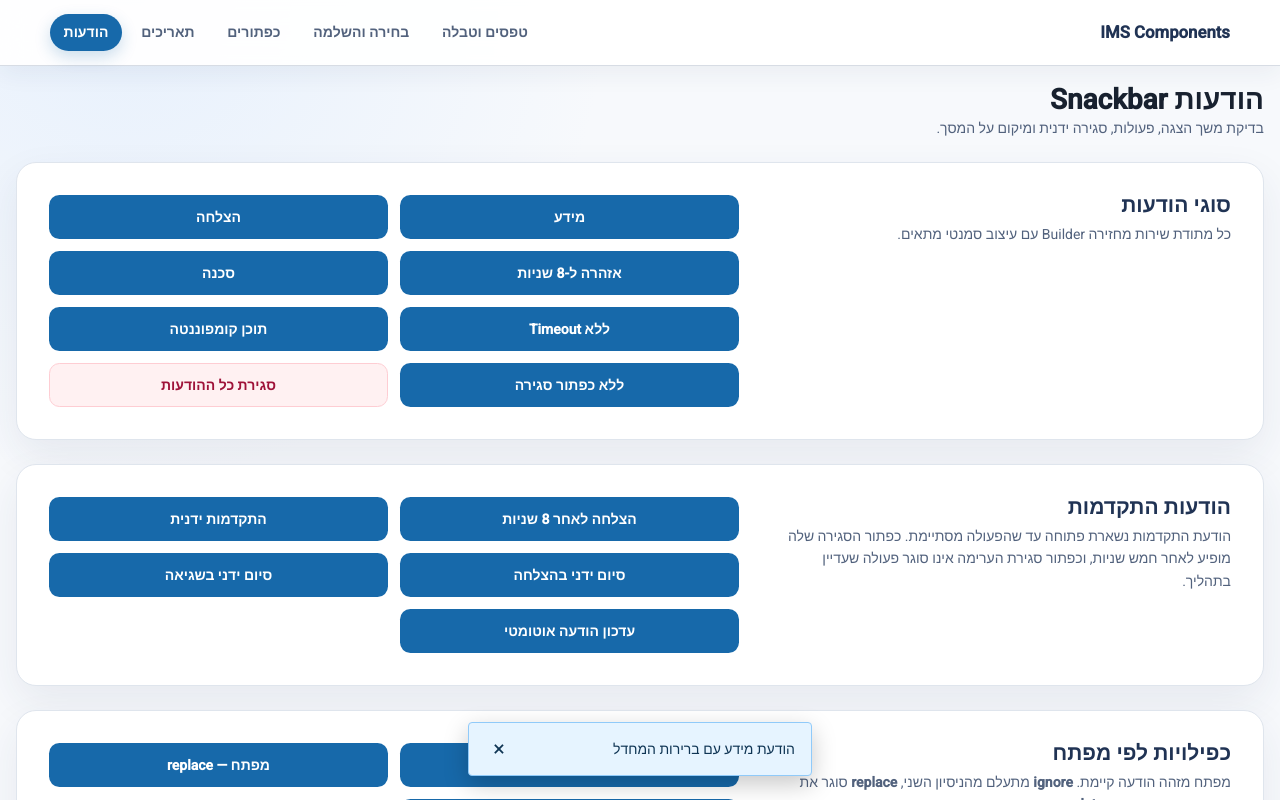
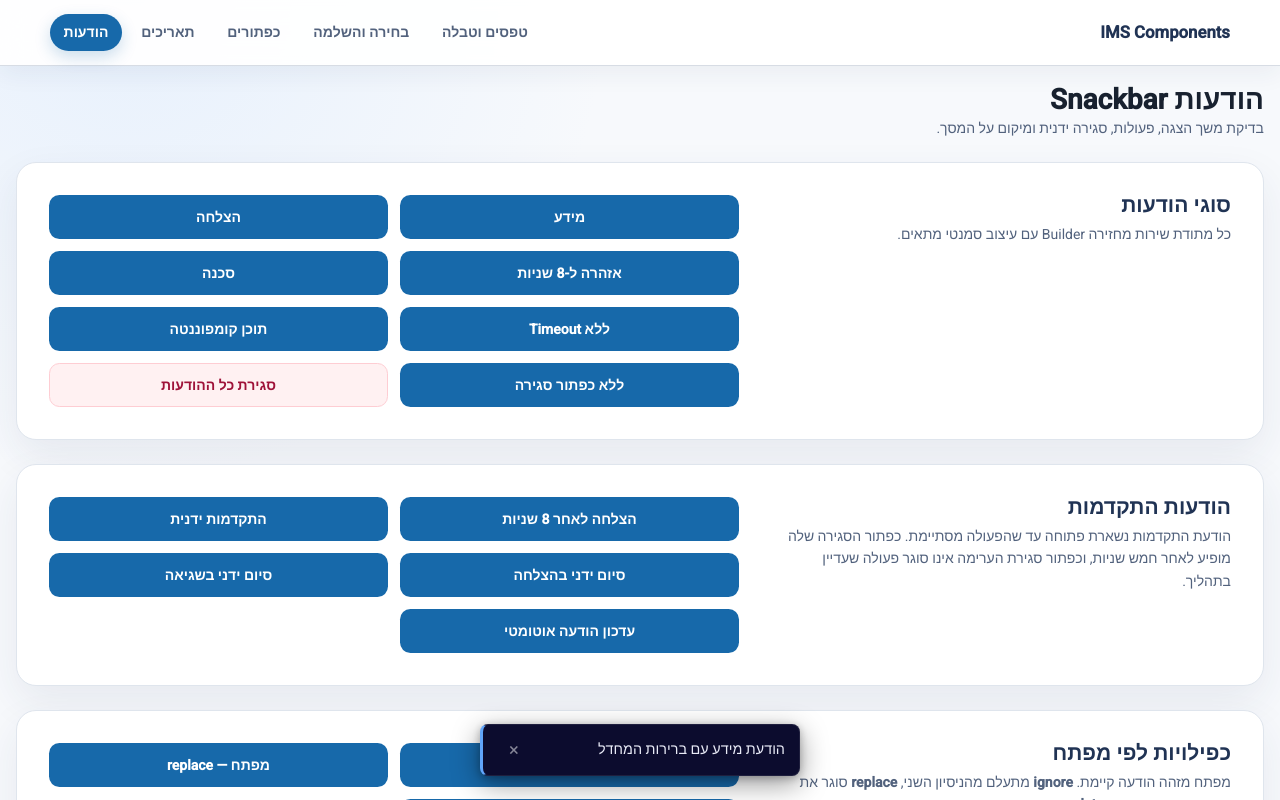
Before and after one commit to Far-Art/features-testing, an Angular app: page /snackbar in a window 1280 px wide. Both pictures are taken after a click on the button "מידע". Shown: the top 800 px of the page. Built offline with nearby package versions, Linux system fonts and the light colour scheme.

Commit message:
adjust styles

```diff
--- a/src/styles/ims-snackbar.scss
+++ b/src/styles/ims-snackbar.scss
@@ -2,19 +2,21 @@ ims-snackbar.ims-snackbar {
     display: flex;
     box-sizing: border-box;
     align-items: center;
-    justify-content: space-between;
-    gap: 1rem;
-    min-width: min(21.5rem, calc(100vw - 2rem));
-    max-width: min(42rem, calc(100vw - 2rem));
+    gap: 0.875rem;
+    min-width: min(20rem, calc(100vw - 2rem));
+    max-width: min(38rem, calc(100vw - 2rem));
     min-height: 3rem;
-    padding: 0.75rem 1rem;
-    color: var(--ims-snackbar-color, #0f3554);
-    background: var(--ims-snackbar-background, #e6f4ff);
-    border: 1px solid var(--ims-snackbar-border-color, #90caf9);
-    border-radius: 0.25rem;
-    box-shadow: 0 0.5rem 1.5rem rgb(0 0 0 / 22%);
+    padding: 0.75rem 0.875rem 0.75rem 1.125rem;
+    color: #e8eaf6;
+    background: #0c0c2e;
+    border: 1px solid rgb(255 255 255 / 8%);
+    border-left: 3px solid var(--ims-snackbar-accent, #818cf8);
+    border-radius: 0.5rem;
+    box-shadow:
+        0 8px 28px rgb(0 0 5 / 40%),
+        0 2px 8px rgb(0 0 5 / 25%);
     font: inherit;
-    animation: ims-snackbar-enter 150ms cubic-bezier(0, 0, 0.2, 1);
+    animation: ims-snackbar-enter 180ms cubic-bezier(0, 0, 0.2, 1);
 }
 
 .cdk-overlay-pane.ims-snackbar-stack-item {
@@ -24,7 +26,7 @@ ims-snackbar.ims-snackbar {
     transform-origin: var(--ims-snackbar-stack-origin, bottom center);
     transition:
         opacity 180ms ease,
-        transform 220ms cubic-bezier(0.22, 1, 0.36, 1);
+        transform 240ms cubic-bezier(0.22, 1, 0.36, 1);
     will-change: opacity, transform;
 }
 
@@ -56,6 +58,8 @@ ims-snackbar.ims-snackbar {
 .ims-snackbar__message {
     flex: 1 1 auto;
     overflow-wrap: anywhere;
+    font-size: 0.9rem;
+    line-height: 1.45;
 }
 
 .ims-snackbar__progress-indicator {
@@ -67,17 +71,18 @@ ims-snackbar.ims-snackbar {
     display: grid;
     flex: 0 0 auto;
     place-items: center;
-    width: 1.75rem;
-    height: 1.75rem;
+    width: 1.625rem;
+    height: 1.625rem;
     padding: 0;
-    color: inherit;
+    color: rgb(255 255 255 / 50%);
     background: transparent;
     border: 0;
     border-radius: 50%;
     font: inherit;
-    font-size: 1.35rem;
+    font-size: 1.15rem;
     line-height: 1;
     cursor: pointer;
+    transition: color 120ms ease;
 }
 
 .ims-snackbar__dismiss--hidden {
@@ -86,11 +91,12 @@ ims-snackbar.ims-snackbar {
 }
 
 .ims-snackbar__dismiss:hover {
-    background: color-mix(in srgb, currentColor 10%, transparent);
+    color: #fff;
+    background: rgb(255 255 255 / 10%);
 }
 
 .ims-snackbar__dismiss:focus-visible {
-    outline: 2px solid currentColor;
+    outline: 2px solid var(--ims-snackbar-accent, #818cf8);
     outline-offset: 2px;
 }
 
@@ -114,61 +120,56 @@ ims-snackbar.ims-snackbar {
 }
 
 .ims-snackbar-stack-control__button {
-    padding: 0.4rem 0.8rem;
-    color: #ffffff;
-    background: #334155;
-    border: 1px solid rgb(255 255 255 / 20%);
+    padding: 0.35rem 0.75rem;
+    color: #e8eaf6;
+    background: #0c0c2e;
+    border: 1px solid rgb(255 255 255 / 14%);
     border-radius: 999px;
-    box-shadow: 0 0.4rem 1rem rgb(15 23 42 / 22%);
+    box-shadow: 0 4px 14px rgb(0 0 0 / 35%);
     font: inherit;
-    font-size: 0.8rem;
-    font-weight: 700;
+    font-size: 0.78rem;
+    font-weight: 600;
+    letter-spacing: 0.01em;
     white-space: nowrap;
     cursor: pointer;
+    transition: background 120ms ease, border-color 120ms ease;
 }
 
 .ims-snackbar-stack-control__button:hover {
-    background: #1e293b;
+    background: #16163e;
+    border-color: rgb(255 255 255 / 22%);
 }
 
 .ims-snackbar-stack-control__button:focus-visible {
-    outline: 2px solid currentColor;
+    outline: 2px solid #818cf8;
     outline-offset: 2px;
 }
 
 ims-snackbar.ims-snackbar--info {
-    --ims-snackbar-color: #0f3554;
-    --ims-snackbar-background: #e6f4ff;
-    --ims-snackbar-border-color: #90caf9;
+    --ims-snackbar-accent: #60a5fa;
 }
 
 ims-snackbar.ims-snackbar--success {
-    --ims-snackbar-color: #14532d;
-    --ims-snackbar-background: #ecfdf3;
-    --ims-snackbar-border-color: #86efac;
+    --ims-snackbar-accent: #34d399;
 }
 
 ims-snackbar.ims-snackbar--warning {
-    --ims-snackbar-color: #713f12;
-    --ims-snackbar-background: #fffbeb;
-    --ims-snackbar-border-color: #fcd34d;
+    --ims-snackbar-accent: #fbbf24;
 }
 
 ims-snackbar.ims-snackbar--danger {
-    --ims-snackbar-color: #7f1d1d;
-    --ims-snackbar-background: #fff1f2;
-    --ims-snackbar-border-color: #fda4af;
+    --ims-snackbar-accent: #f87171;
 }
 
 @keyframes ims-snackbar-enter {
     from {
         opacity: 0;
-        transform: translateY(0.5rem);
+        transform: translateY(0.4rem) scale(0.97);
     }
 
     to {
         opacity: 1;
-        transform: translateY(0);
+        transform: translateY(0) scale(1);
     }
 }
 
```
Also changed, not shown: src/styles.scss (line endings or trailing spaces).
